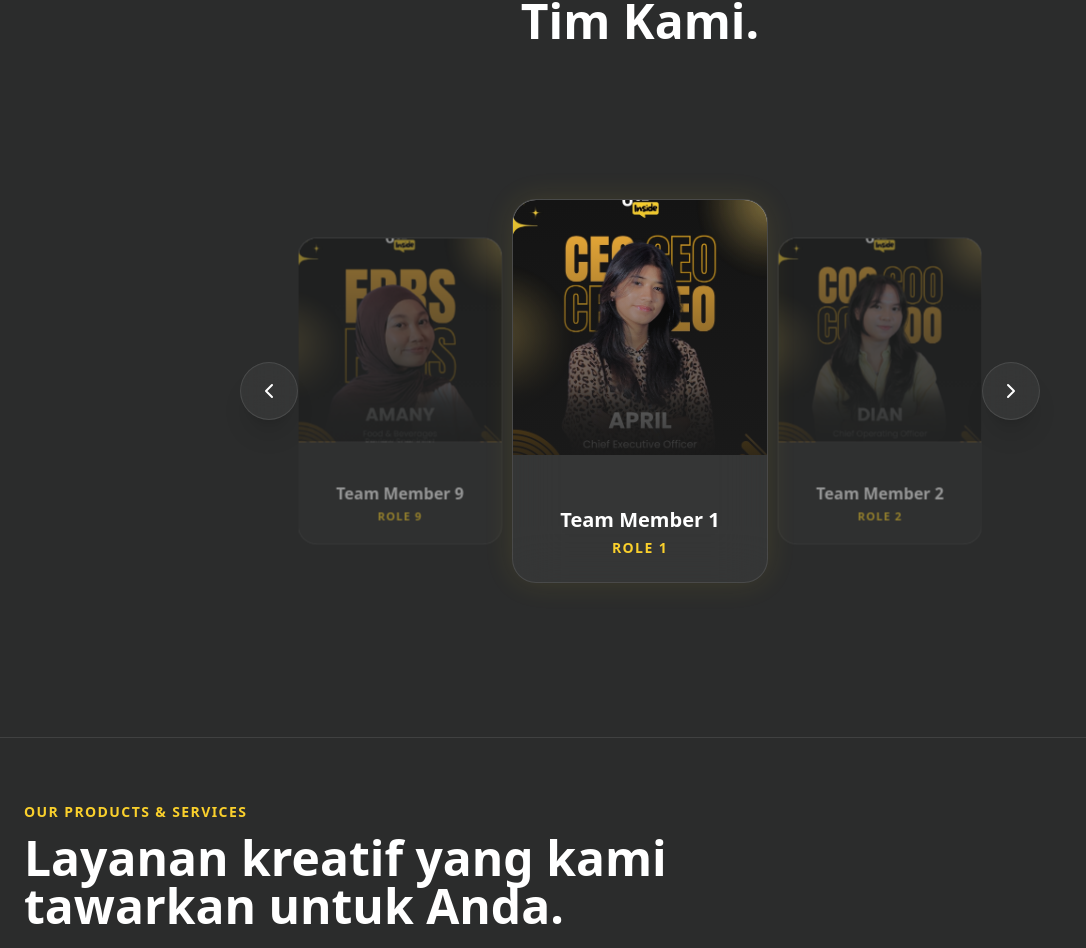
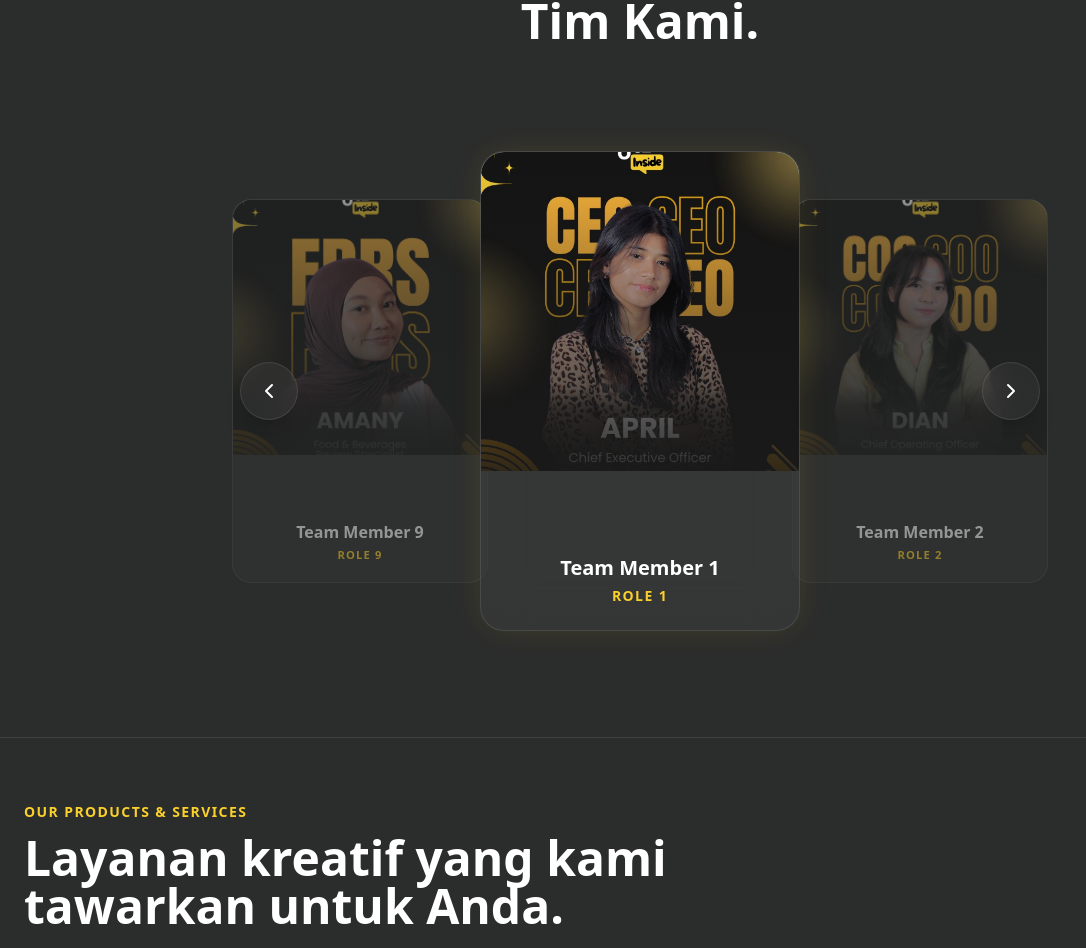
Before and after one commit to Taqizdihar/uni-inside, a React (Vite) app: page / in a window 1280 px wide. Shown: the part 2122-3070 px from the top of the page, without its empty margins (0-1086 px from the left). Built offline with nearby package versions, Linux system fonts and the light colour scheme.

Commit message:
feat: initialize site configuration constants for brand, social media, partners, and team data

```diff
--- a/src/components/TeamSection.tsx
+++ b/src/components/TeamSection.tsx
@@ -34,14 +34,14 @@ const TeamCard = ({ member, position, isMobile, theme, isDarkMode }: any) => {
     animateProps = { x: 0, scale: 1, opacity: 1, zIndex: 30 };
     hoverProps = { scale: 1.05 };
   } else if (position === 'left') {
-    animateProps = { x: isMobile ? -130 : -240, scale: 0.8, opacity: 0.5, zIndex: 20 };
+    animateProps = { x: isMobile ? -140 : -280, scale: 0.8, opacity: 0.5, zIndex: 20 };
   } else if (position === 'right') {
-    animateProps = { x: isMobile ? 130 : 240, scale: 0.8, opacity: 0.5, zIndex: 20 };
+    animateProps = { x: isMobile ? 140 : 280, scale: 0.8, opacity: 0.5, zIndex: 20 };
   }
 
   return (
     <motion.div
-      className={`absolute top-0 bottom-0 m-auto w-64 h-96 ${position === 'center' ? 'cursor-pointer' : ''}`}
+      className={`absolute top-0 bottom-0 m-auto w-80 h-[480px] ${position === 'center' ? 'cursor-pointer' : ''}`}
       style={{ perspective: 1000 }}
       animate={animateProps}
       whileHover={hoverProps}
--- a/src/constants/config.ts
+++ b/src/constants/config.ts
@@ -46,15 +46,15 @@ export const SITE_CONFIG = {
     growthDescription: "Total jumlah pengikut lintas sosial media aktif kami."
   },
   team: [
-    { id: 1, name: "Team Member 1", role: "Role 1", image: "april.jpg", bio: "Placeholder bio for member 1." },
-    { id: 2, name: "Team Member 2", role: "Role 2", image: "dian.jpg", bio: "Placeholder bio for member 2." },
-    { id: 3, name: "Team Member 3", role: "Role 3", image: "taqi.jpg", bio: "Placeholder bio for member 3." },
-    { id: 4, name: "Team Member 4", role: "Role 4", image: "qorry.jpg", bio: "Placeholder bio for member 4." },
-    { id: 5, name: "Team Member 5", role: "Role 5", image: "amadea.jpg", bio: "Placeholder bio for member 5." },
-    { id: 6, name: "Team Member 6", role: "Role 6", image: "nadine.jpg", bio: "Placeholder bio for member 6." },
-    { id: 7, name: "Team Member 7", role: "Role 7", image: "naura.jpg", bio: "Placeholder bio for member 7." },
-    { id: 8, name: "Team Member 8", role: "Role 8", image: "anggi.jpg", bio: "Placeholder bio for member 8." },
-    { id: 9, name: "Team Member 9", role: "Role 9", image: "amany.jpg", bio: "Placeholder bio for member 9." }
+    { id: 1, name: "Team Member 1", role: "Role 1", image: "April.jpg", bio: "Placeholder bio for member 1." },
+    { id: 2, name: "Team Member 2", role: "Role 2", image: "Dian.jpg", bio: "Placeholder bio for member 2." },
+    { id: 3, name: "Team Member 3", role: "Role 3", image: "Taqi.jpg", bio: "Placeholder bio for member 3." },
+    { id: 4, name: "Team Member 4", role: "Role 4", image: "Qorry.jpg", bio: "Placeholder bio for member 4." },
+    { id: 5, name: "Team Member 5", role: "Role 5", image: "Amadea.jpg", bio: "Placeholder bio for member 5." },
+    { id: 6, name: "Team Member 6", role: "Role 6", image: "Nadine.jpg", bio: "Placeholder bio for member 6." },
+    { id: 7, name: "Team Member 7", role: "Role 7", image: "Naura.jpg", bio: "Placeholder bio for member 7." },
+    { id: 8, name: "Team Member 8", role: "Role 8", image: "Anggi.jpg", bio: "Placeholder bio for member 8." },
+    { id: 9, name: "Team Member 9", role: "Role 9", image: "Amany.jpg", bio: "Placeholder bio for member 9." }
   ]
 };
 
--- a/src/pages/MediaKitPage.tsx
+++ b/src/pages/MediaKitPage.tsx
@@ -203,12 +203,12 @@ const MediaKitPage = ({ isDarkMode, theme }: { isDarkMode: boolean, theme: any }
                 whileHover={cardHover}
                 className={`${theme.cardBg} border ${theme.border} backdrop-blur-sm rounded-2xl p-8 group ${theme.cardHover} transition-colors w-full sm:w-[calc(50%-12px)] lg:w-[calc(33.333%-16px)] min-w-[280px] flex flex-col items-center text-center`}
               >
-                <div className={`w-16 h-16 rounded-2xl ${isDarkMode ? 'bg-white/5' : 'bg-black/5'} border ${theme.border} flex items-center justify-center font-black text-2xl ${theme.textYellow} mb-5 group-hover:bg-[#FAD02C]/10 transition-colors overflow-hidden`}>
+                <div className={`w-24 h-24 rounded-2xl ${isDarkMode ? 'bg-white/5' : 'bg-black/5'} border ${theme.border} flex items-center justify-center font-black text-2xl ${theme.textYellow} mb-5 group-hover:bg-[#FAD02C]/10 transition-colors overflow-hidden`}>
                   {/\.(jpeg|jpg|gif|png|svg)$/i.test(partner.logo) ? (
                     <img
                       src={new URL(`../assets/partners/${partner.logo}`, import.meta.url).href}
                       alt={partner.name}
-                      className="w-full h-full object-contain p-2"
+                      className="w-full h-full object-contain"
                       onError={(e) => {
                         (e.target as HTMLImageElement).style.display = 'none';
                         (e.target as HTMLImageElement).parentElement!.innerText = partner.logo.substring(0, 2).toUpperCase();
```
